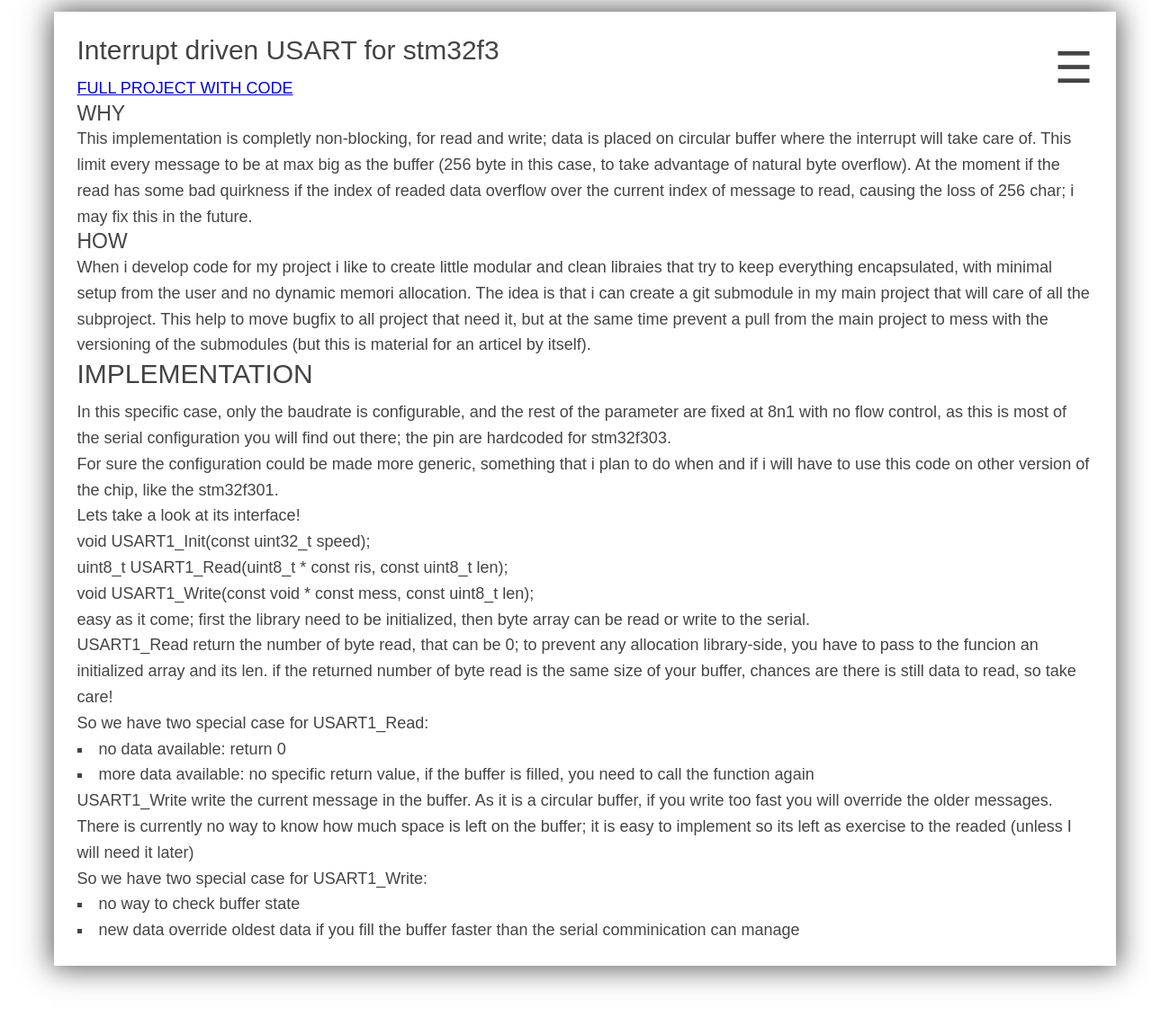
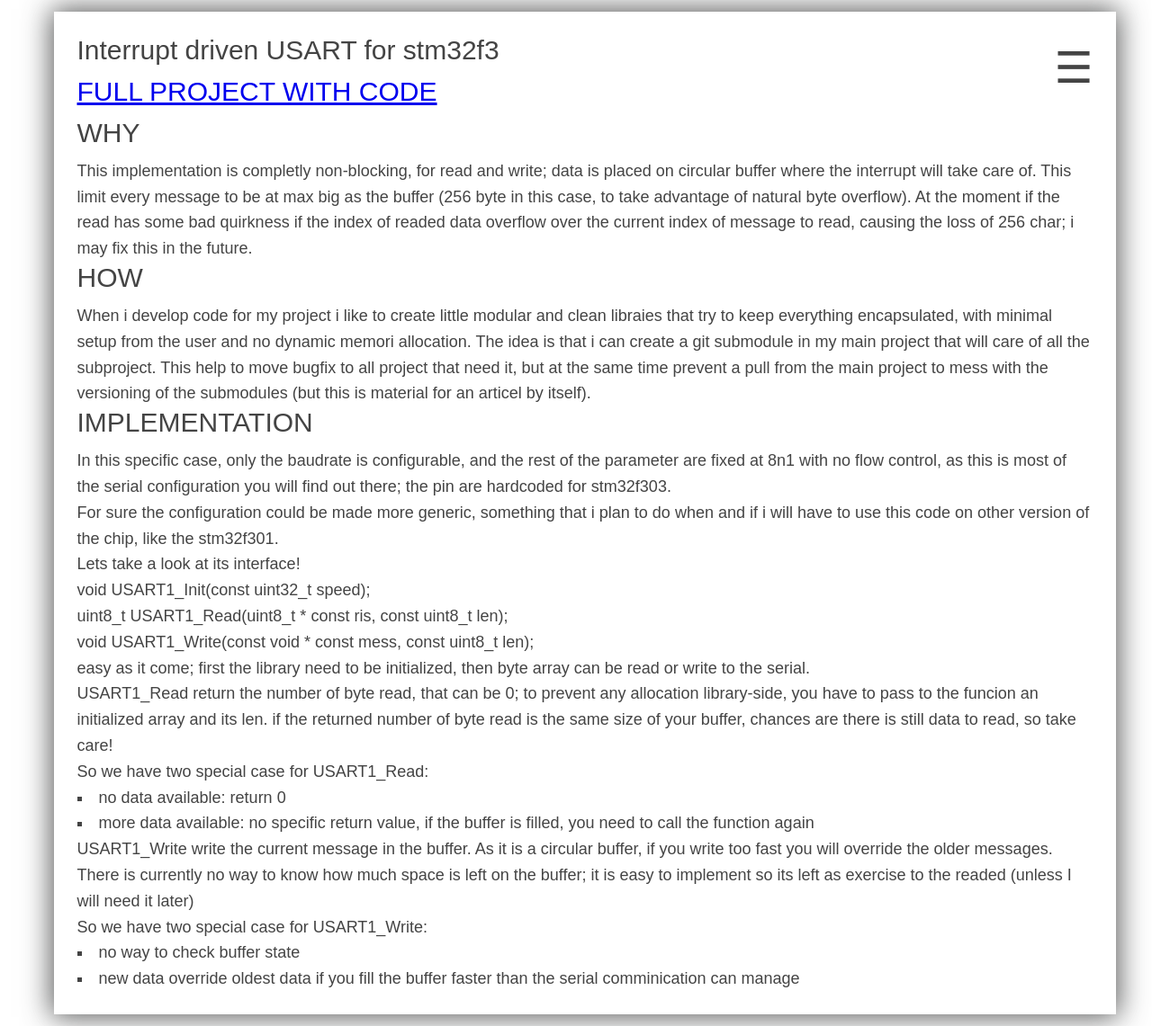
Before and after one commit to MauroMombelli/mauromombelli.github.io, a Jekyll site: the page built from _posts/2017/2017-01-15-stm32f3-interrupt-driven-serial.md, in a window 1280 px wide. Shown: the whole page at 90% size. Built offline with Jekyll 4.4.1, drawn with Linux system fonts in a browser that asks for light colours.

```diff
--- a/_posts/2017/2017-01-15-stm32f3-interrupt-driven-serial.md
+++ b/_posts/2017/2017-01-15-stm32f3-interrupt-driven-serial.md
@@ -8,15 +8,15 @@ excerpt: A quick and easy implementation of interrupt driven USART for your proj
 
 {{excerpt}}
 
-[FULL PROJECT WITH CODE](https://github.com/MauroMombelli/stm32f3-serial)
+# [FULL PROJECT WITH CODE](https://github.com/MauroMombelli/stm32f3-serial)
 
-## WHY
+# WHY
 
 This implementation is completly non-blocking, for read and write; data is placed on circular buffer where the interrupt will take care of.
 This limit every message to be at max big as the buffer (256 byte in this case, to take advantage of natural byte overflow).
 At the moment if the read has some bad quirkness if the index of readed data overflow over the current index of message to read, causing the loss of 256 char; i may fix this in the future.
 
-## HOW
+# HOW
 
 When i develop code for my project i like to create little modular and clean libraies that try to keep everything encapsulated, with minimal setup from the user and no dynamic memori allocation.
 The idea is that i can create a git submodule in my main project that will care of all the subproject.
```
